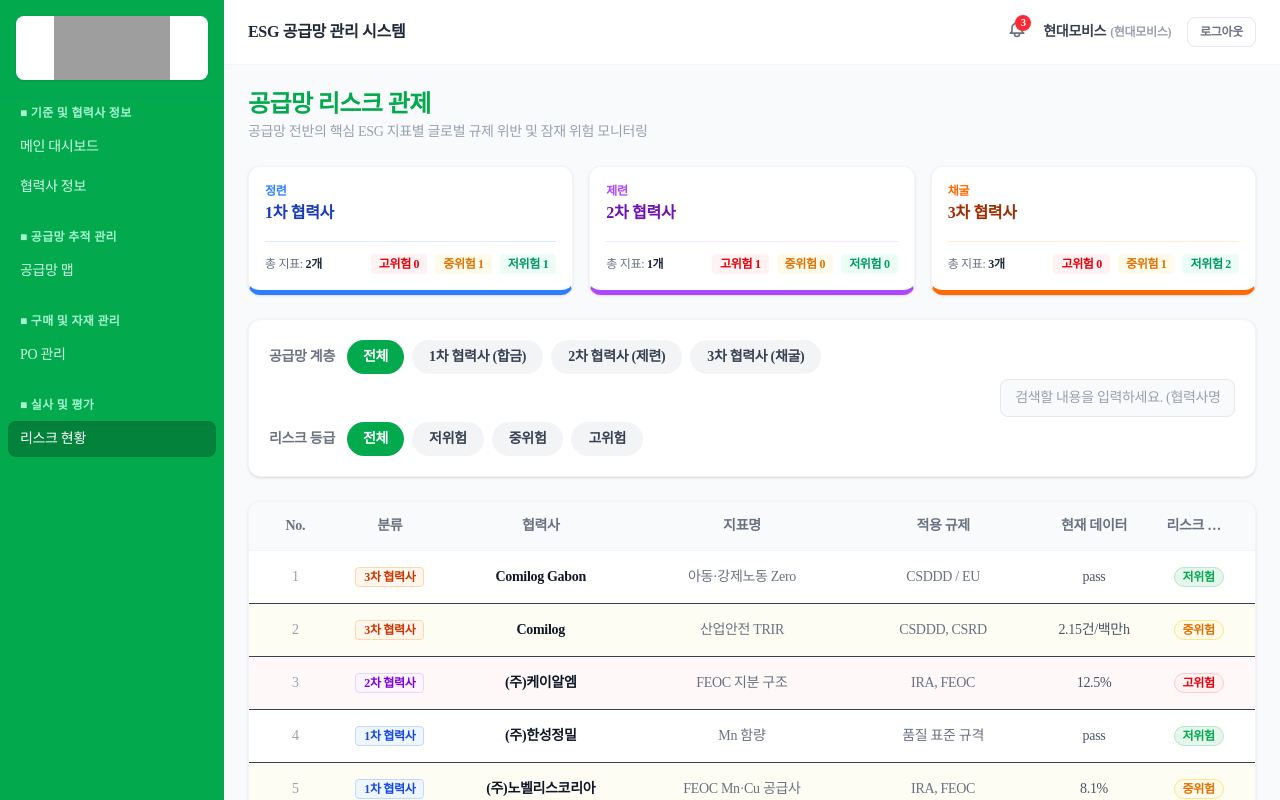
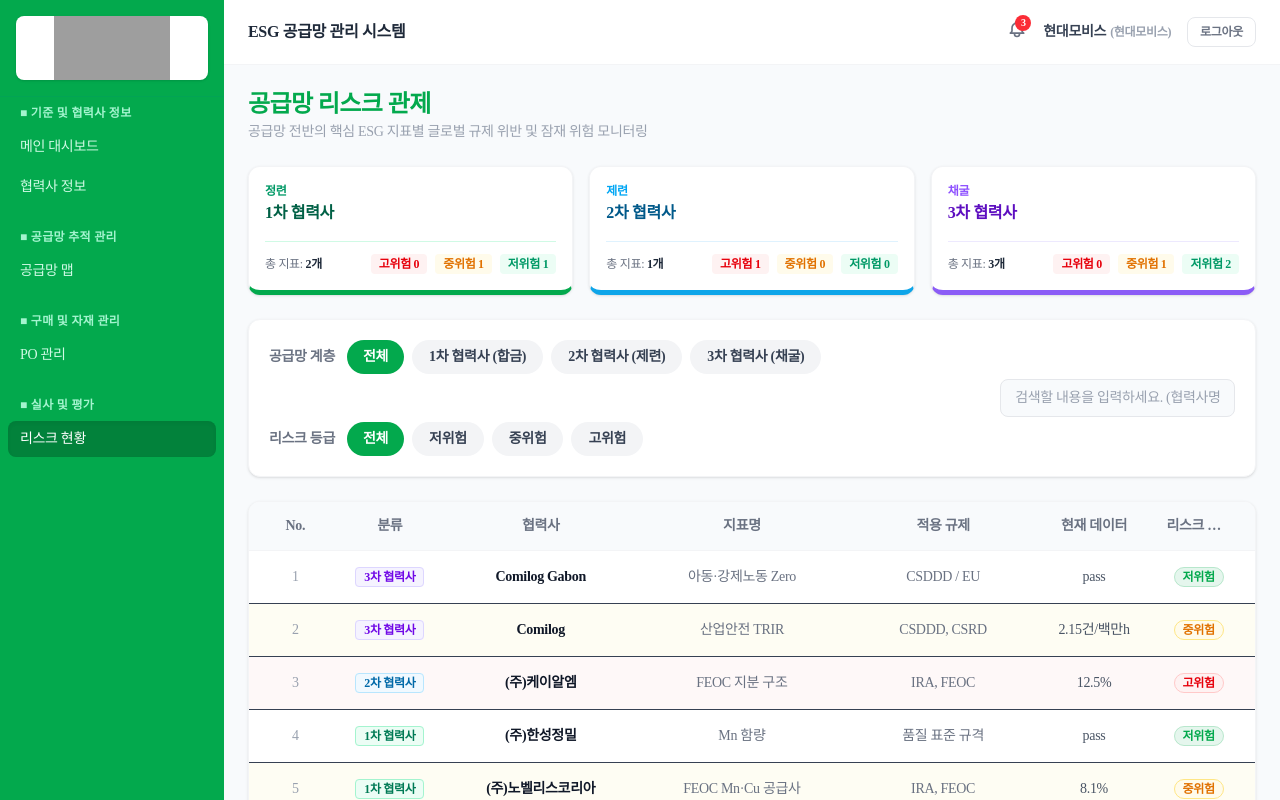
Before and after one commit to shell-files/dev_triplevalues, a React (Vite) app in the folder frontend/: page / in a window 1280 px wide. Both pictures are taken after a click on the button "리스크 현황". Built offline with nearby package versions, Linux system fonts and the light colour scheme; grey boxes are pictures that could not be loaded.

Commit message:
[FE] 리스크 현황 페이지 협력사 티어별 구분 색상 수정 (#37)

```diff
--- a/frontend/src/homes/admin/risks/RiskList.jsx
+++ b/frontend/src/homes/admin/risks/RiskList.jsx
@@ -109,12 +109,12 @@ const RiskList = () => {
       {/* 3대 공급망 계층별 리스크 KPI 요약 카드 */}
       <div className="grid grid-cols-1 md:grid-cols-3 gap-4">
         {/* 1차 협력사 */}
-        <div className="bg-white rounded-xl p-4 shadow-sm border border-gray-100 border-b-5 border-b-blue-500 flex flex-col justify-between">
+        <div className="bg-white rounded-xl p-4 shadow-sm border border-gray-100 border-b-5 border-b-[#03a94d] flex flex-col justify-between">
           <div>
-            <p className="text-xs font-semibold text-blue-500">정련</p>
-            <h4 className="text-base font-black text-blue-800 mt-0.5">1차 협력사</h4>
+            <p className="text-xs font-semibold text-emerald-600">정련</p>
+            <h4 className="text-base font-black text-emerald-800 mt-0.5">1차 협력사</h4>
           </div>
-          <div className="mt-4 pt-3 border-t border-blue-100 flex items-center justify-between text-xs">
+          <div className="mt-4 pt-3 border-t border-emerald-100 flex items-center justify-between text-xs">
             <div className="text-gray-500 font-medium">
               총 지표: <span className="font-bold text-gray-800">{t1.total}개</span>
             </div>
@@ -127,12 +127,12 @@ const RiskList = () => {
         </div>
 
         {/* 2차 협력사 */}
-        <div className="bg-white rounded-xl p-4 shadow-sm border border-gray-100 border-b-5 border-b-purple-500 flex flex-col justify-between">
+        <div className="bg-white rounded-xl p-4 shadow-sm border border-gray-100 border-b-5 border-b-[#0ea5e9] flex flex-col justify-between">
           <div>
-            <p className="text-xs font-semibold text-purple-500">제련</p>
-            <h4 className="text-base font-black text-purple-800 mt-0.5">2차 협력사</h4>
+            <p className="text-xs font-semibold text-sky-500">제련</p>
+            <h4 className="text-base font-black text-sky-800 mt-0.5">2차 협력사</h4>
           </div>
-          <div className="mt-4 pt-3 border-t border-purple-100 flex items-center justify-between text-xs">
+          <div className="mt-4 pt-3 border-t border-sky-100 flex items-center justify-between text-xs">
             <div className="text-gray-500 font-medium">
               총 지표: <span className="font-bold text-gray-800">{t2.total}개</span>
             </div>
@@ -145,12 +145,12 @@ const RiskList = () => {
         </div>
 
         {/* 3차 협력사 */}
-        <div className="bg-white rounded-xl p-4 shadow-sm border border-gray-100 border-b-5 border-b-orange-500 flex flex-col justify-between">
+        <div className="bg-white rounded-xl p-4 shadow-sm border border-gray-100 border-b-5 border-b-[#8b5cf6] flex flex-col justify-between">
           <div>
-            <p className="text-xs font-semibold text-orange-500">채굴</p>
-            <h4 className="text-base font-black text-orange-800 mt-0.5">3차 협력사</h4>
+            <p className="text-xs font-semibold text-violet-500">채굴</p>
+            <h4 className="text-base font-black text-violet-800 mt-0.5">3차 협력사</h4>
           </div>
-          <div className="mt-4 pt-3 border-t border-orange-100 flex items-center justify-between text-xs">
+          <div className="mt-4 pt-3 border-t border-violet-100 flex items-center justify-between text-xs">
             <div className="text-gray-500 font-medium">
               총 지표: <span className="font-bold text-gray-800">{t3.total}개</span>
             </div>
@@ -185,13 +185,13 @@ const RiskList = () => {
                   if (isActive) {
                     if (opt.key === "1") {
                       btnClass =
-                        "px-4 py-1.5 rounded-full text-sm font-bold transition-colors bg-blue-50 border border-blue-300 text-blue-700 cursor-pointer";
+                        "px-4 py-1.5 rounded-full text-sm font-bold transition-colors bg-emerald-50 border border-emerald-300 text-emerald-700 cursor-pointer";
                     } else if (opt.key === "2") {
                       btnClass =
-                        "px-4 py-1.5 rounded-full text-sm font-bold transition-colors bg-purple-50 border border-purple-300 text-purple-700 cursor-pointer";
+                        "px-4 py-1.5 rounded-full text-sm font-bold transition-colors bg-sky-50 border border-sky-300 text-sky-700 cursor-pointer";
                     } else if (opt.key === "3") {
                       btnClass =
-                        "px-4 py-1.5 rounded-full text-sm font-bold transition-colors bg-orange-50 border border-orange-300 text-orange-700 cursor-pointer";
+                        "px-4 py-1.5 rounded-full text-sm font-bold transition-colors bg-violet-50 border border-violet-300 text-violet-700 cursor-pointer";
                     } else {
                       btnClass =
                         "px-4 py-1.5 rounded-full text-sm font-bold transition-colors bg-[#03a94d] text-white cursor-pointer";
@@ -305,17 +305,17 @@ const RiskList = () => {
                     <td className="pl-6 pr-3 py-4 text-center text-gray-400 truncate">{row.indicator_no}</td>
                     <td className="px-3 py-4 text-center truncate">
                       {row.tier === 1 && (
-                        <span className="px-2 py-0.5 rounded bg-blue-50 border border-blue-200 text-blue-700 font-bold text-xs">
+                        <span className="px-2 py-0.5 rounded bg-emerald-50 border border-emerald-200 text-emerald-700 font-bold text-xs">
                           1차 협력사
                         </span>
                       )}
                       {row.tier === 2 && (
-                        <span className="px-2 py-0.5 rounded bg-purple-50 border border-purple-200 text-purple-700 font-bold text-xs">
+                        <span className="px-2 py-0.5 rounded bg-sky-50 border border-sky-200 text-sky-700 font-bold text-xs">
                           2차 협력사
                         </span>
                       )}
                       {row.tier === 3 && (
-                        <span className="px-2 py-0.5 rounded bg-orange-50 border border-orange-200 text-orange-700 font-bold text-xs">
+                        <span className="px-2 py-0.5 rounded bg-violet-50 border border-violet-200 text-violet-700 font-bold text-xs">
                           3차 협력사
                         </span>
                       )}
```
